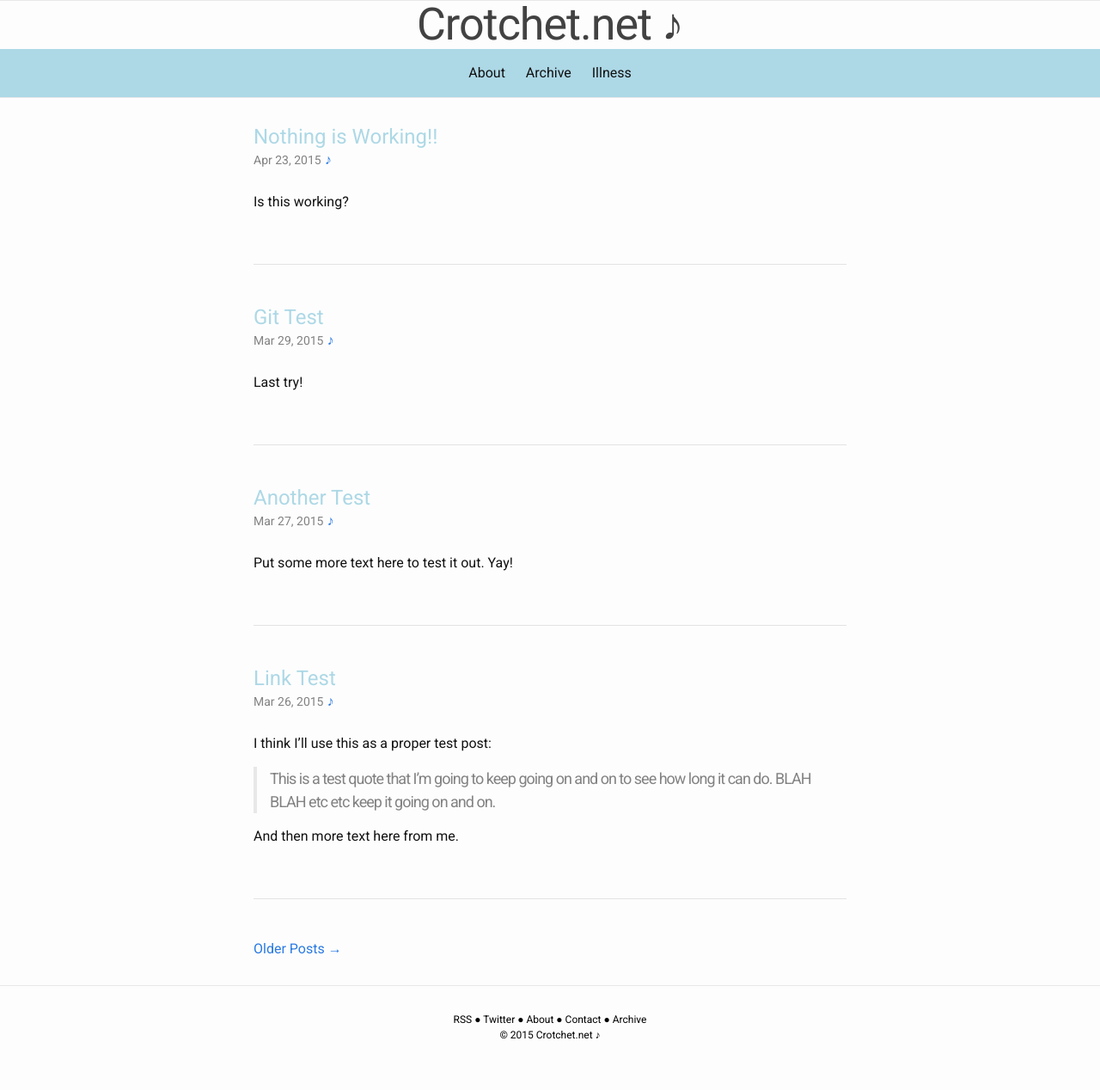
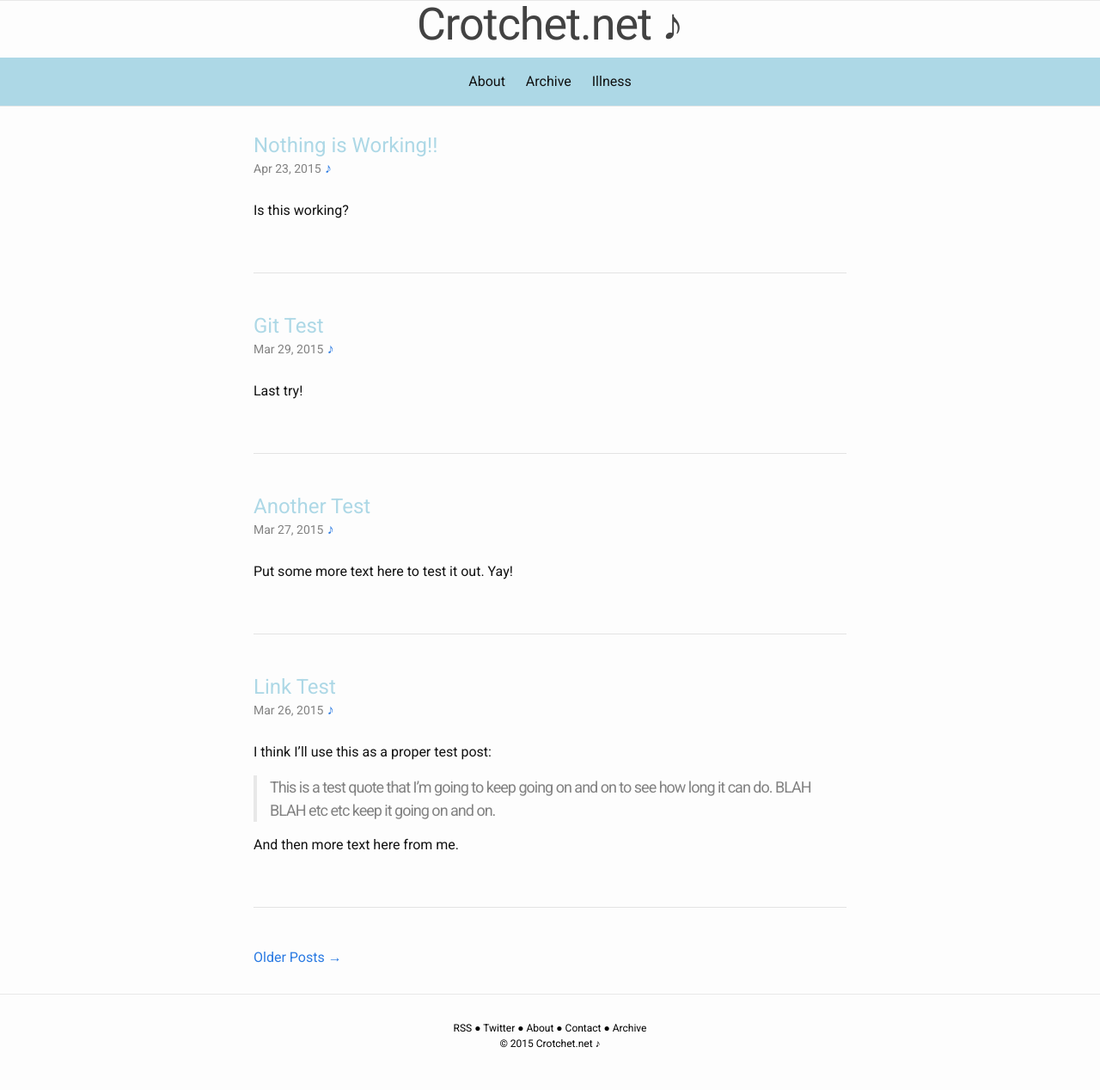
Before and after one commit to andyml123/andyml123.github.io, a Jekyll site: the page built from index.html, in a window 1280 px wide. Shown: the whole page at 86% size. Built offline with Jekyll 4.4.1, drawn with Linux system fonts in a browser that asks for light colours; the list of posts is cut into pages by our own code.

Commit message:
inital commit

```diff
--- a/_sass/_layout.scss
+++ b/_sass/_layout.scss
@@ -15,7 +15,7 @@
     line-height: 56px;
     letter-spacing: -1px;
     margin-bottom: 0;
-	padding-bottom: 10;
+	padding-bottom: 10px;
 	text-align: center;
 
     &,
```
